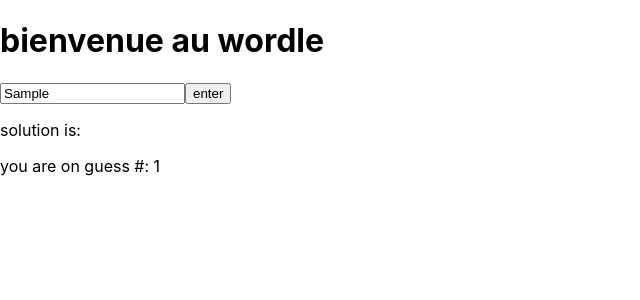
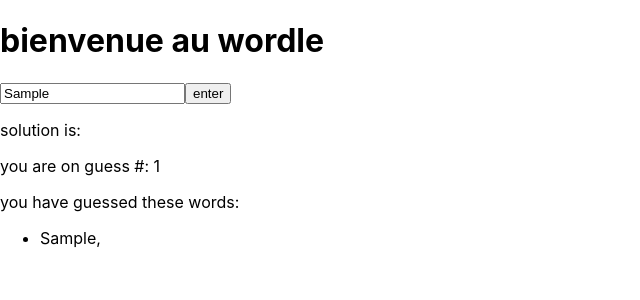
Before and after one commit to dina-shoham/le-wordle, a React (Create React App) app: page / in a window 1280 px wide. Both pictures are taken after typing "Sample" into the empty fields and a click on the input "enter". Shown: the top 300 px of the page, without its empty margins (0-640 px from the left). Built offline with nearby package versions, Linux system fonts and the light colour scheme; no server answers.

Commit message:
renders list, but it takes two clicks for the status array to update

```diff
--- a/src/App.js
+++ b/src/App.js
@@ -6,9 +6,8 @@ import './App.css';
 function App () {
 
   const [solution, setSolution] = useState("");
-  // const [currentGuess, setCurrentGuess] = useState({word: "", status: []});
   // statuses: -1 = not yet verified, 0 = incorrect, 1 = yellow, 2 = green
-  const [guesses, setGuesses] = useState(Array(7));
+  const [guesses, setGuesses] = useState([]);
   const [guessNumber, setGuessNumber] = useState(-1);
 
   // call generate solution, empty array to ensure it only happens once
@@ -31,22 +30,10 @@ function App () {
 
   // update guesses list
   function updateGuessList(guess) {
-    let guessesTmp = [...guesses];
-    guessesTmp[guessNumber] = guess;
-    setGuesses(guessesTmp);
-    console.log(guesses);
+    setGuesses([
+      ...guesses, guess
+    ]);
   };
-
-  // useEffect(() => {
-  //   if (guessNumber > 0) {
-  //     let guessesTmp = [...guesses];
-  //     guessesTmp[guessNumber - 1] = currentGuess;
-  //     setGuesses(guessesTmp);
-
-  //     console.log("updated guesses");
-  //     console.log(guesses);
-  //   }
-  // }, [guessNumber])
 
   function incrementGuessNumber() {
     setGuessNumber(guessNumber => guessNumber + 1);
@@ -57,7 +44,6 @@ function App () {
       <h1>bienvenue au wordle</h1>
       <GuessInput solution={solution}
                   guessIncrementer={incrementGuessNumber}
-                  // currentGuessSetter={setCurrentGuess}
                   guessListUpdater={updateGuessList}/>
       <div>
       {/* <Guess word='tester'/> */}
@@ -65,6 +51,12 @@ function App () {
       <div>
         <p>solution is: {solution}</p>
         <p>you are on guess #: {guessNumber}</p>
+        <p>you have guessed these words:</p>
+        <ul>
+          {guesses.map(guess => (
+            <li>{guess.word}, {guess.status}</li>
+          ))}
+        </ul>
       </div>
     </div>
   );
--- a/src/components/GuessInput.js
+++ b/src/components/GuessInput.js
@@ -1,7 +1,7 @@
 /* component for inputting guesses */
 import React, { useState } from 'react';
 
-function GuessInput({solution, guessIncrementer, currentGuessSetter, guessListUpdater}) {
+function GuessInput({solution, guessIncrementer, guessListUpdater}) {
 
     const [guess, setGuess] = useState({word: "", status: []});
 
@@ -13,10 +13,10 @@ function GuessInput({solution, guessIncrementer, currentGuessSetter, guessListUp
         if (isRealFrenchWord(guess.word) && guess.word.length == 6) {
             // verify word against solution
             for (let i = 0; i < guess.word.length; i++) {
-                if (solution[i] == guess[i]) {
+                if (solution[i] == guess.word[i]) {
                     verifArray[i] = 2; // green
                     continue;
-                } else if (solution.includes(guess[i])) {
+                } else if (solution.includes(guess.word[i])) {
                     verifArray[i] = 1; // yellow
                 } else {
                     verifArray[i] = 0; // grey
@@ -26,8 +26,8 @@ function GuessInput({solution, guessIncrementer, currentGuessSetter, guessListUp
             // set guess, increment guess count
             setGuess({...guess, status: verifArray});
             guessListUpdater(guess);
-            // currentGuessSetter({word: guess, status: verifArray});
             guessIncrementer();
+
         } else {
             console.log("not a word");
             // need to add error handling
```
